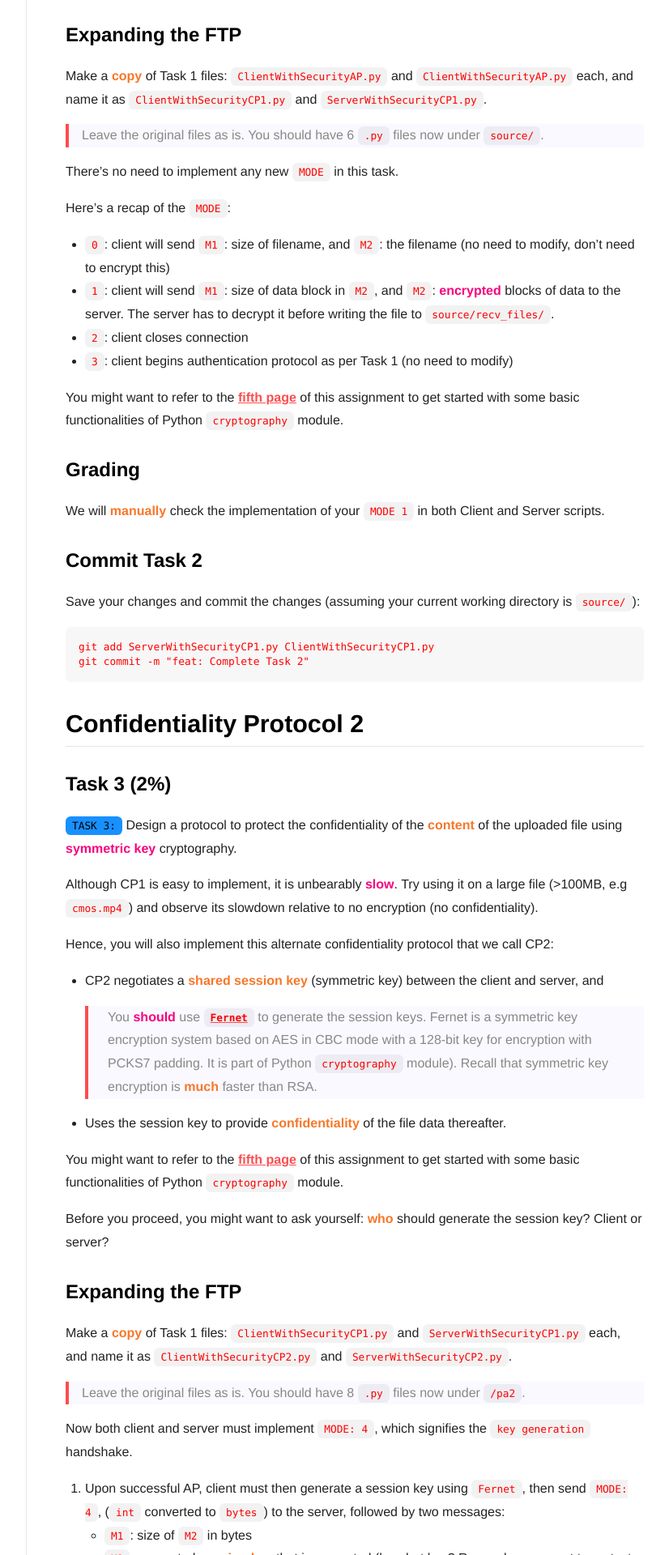
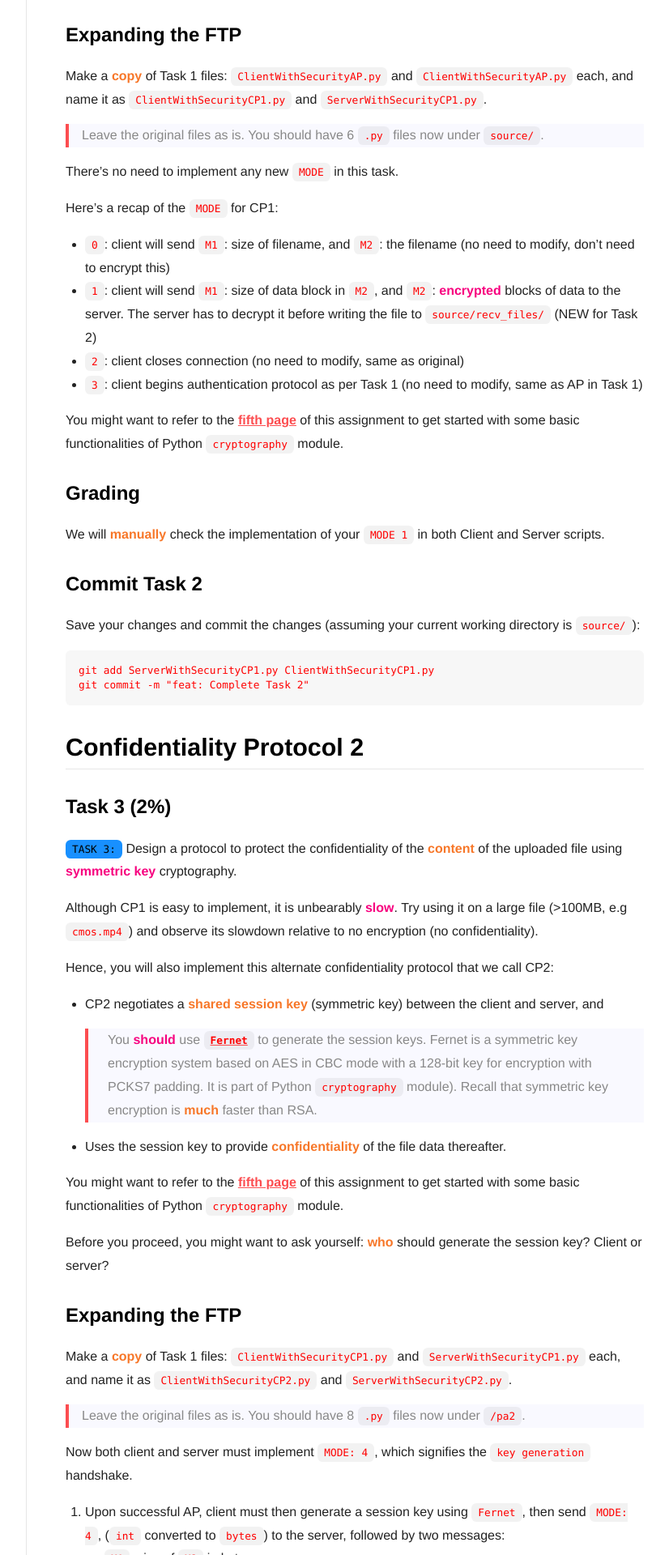
Before and after one commit to natalieagus/50005-2023, a Jekyll site: the page built from _assignments/pa2_3_cp.md, in a window 1280 px wide. Shown: the part 1437-3357 px from the top of the page at 81% size, without its empty margins (217-1043 px from the left). Built offline with Jekyll 4.4.1, drawn with Linux system fonts in a browser that asks for light colours; nearby versions of some CDN libraries; some of the changed text lies outside the part shown.

Commit message:
feat: more structured tasks just in case there's lack of autonomy

```diff
--- a/_assignments/pa2_3_cp.md
+++ b/_assignments/pa2_3_cp.md
@@ -51,11 +51,11 @@ Make a <span style="color:#f77729;"><b>copy</b></span> of Task 1 files: `ClientW
 
 There's no need to implement any new `MODE` in this task.
 
-Here's a recap of the `MODE`:
+Here's a recap of the `MODE` for CP1:
 - `0`: client will send `M1`: size of filename, and `M2`: the filename (no need to modify, don't need to encrypt this)
-- `1`: client will send `M1`: size of data block in `M2`, and `M2`: <span style="color:#f7007f;"><b>encrypted</b></span> blocks of data to the server. The server has to decrypt it before writing the file to `source/recv_files/`.
-- `2`: client closes connection
-- `3`: client begins authentication protocol as per Task 1 (no need to modify)
+- `1`: client will send `M1`: size of data block in `M2`, and `M2`: <span style="color:#f7007f;"><b>encrypted</b></span> blocks of data to the server. The server has to decrypt it before writing the file to `source/recv_files/` (NEW for Task 2)
+- `2`: client closes connection (no need to modify, same as original)
+- `3`: client begins authentication protocol as per Task 1 (no need to modify, same as AP in Task 1)
 
 You might want to refer to the [fifth page](https://natalieagus.github.io/50005/assignments/pa2_5_crypto) of this assignment to get started with some basic functionalities of Python `cryptography` module.
 
@@ -96,14 +96,16 @@ Now both client and server must implement `MODE: 4`, which signifies the `key ge
    * `M1`: size of `M2` in bytes
    * `M2`: generated <span style="color:#f77729;"><b>session key</b></span> that is encrypted (by what key? Remember we want to protect the confidentiality of this session key -- so only our server can decrypt it).
 2. Then the client proceed to prompt the user with filename as per the regular FTP.
-3. Upon receiving `MODE: 4`, the server must decrypt the session key and use it to decrypt every single messages coming from the client thereafter. The server should save the decrypted received files under `source/recv_files`.
+3. Upon receiving `MODE: 4`, the server must receive and decrypt the session key.
+
+It goes without saying that `MODE: 1` implementation must be modified for both Server and Client to utilise the <span style="color:#f77729;"><b>session key</b></span> instead.
 
 Here's a recap of the `MODE` for CP2:
 - `0`: client will send `M1`: size of filename, and `M2`: the filename (no need to modify, don't need to encrypt this)
-- `1`: client will send `M1`: size of data block in `M2`, and `M2`: <span style="color:#f7007f;"><b>encrypted</b></span> blocks of data using the <span style="color:#f77729;"><b>session key</b></span>. The server has to decrypt it with the <span style="color:#f77729;"><b>session key</b></span> as well before writing it to file.
-- `2`: client closes connection
-- `3`: client begins authentication protocol as per Task 1 (no need to modify)
-- `4`: client begins sharing of session key protocol
+- `1`: client will send `M1`: size of data block in `M2`, and `M2`: <span style="color:#f7007f;"><b>encrypted</b></span> blocks of data using the <span style="color:#f77729;"><b>session key</b></span>. The server has to decrypt it with the <span style="color:#f77729;"><b>session key</b></span> as well before writing it to file (NEW for Task 3)
+- `2`: client closes connection (no need to modify, same as original)
+- `3`: client begins authentication protocol as per Task 1 (no need to modify, same as AP in Task 1)
+- `4`: client begins sharing of session key protocol (NEW for Task 3)
 
 ### Grading
 We will <span style="color:#f77729;"><b>manually</b></span> check the implementation of your `MODE 1` and `MODE 4` in both Client and Server scripts.
```
Also changed, not shown: _assignments/pa2_2_ap.md (+7 -0 lines).
